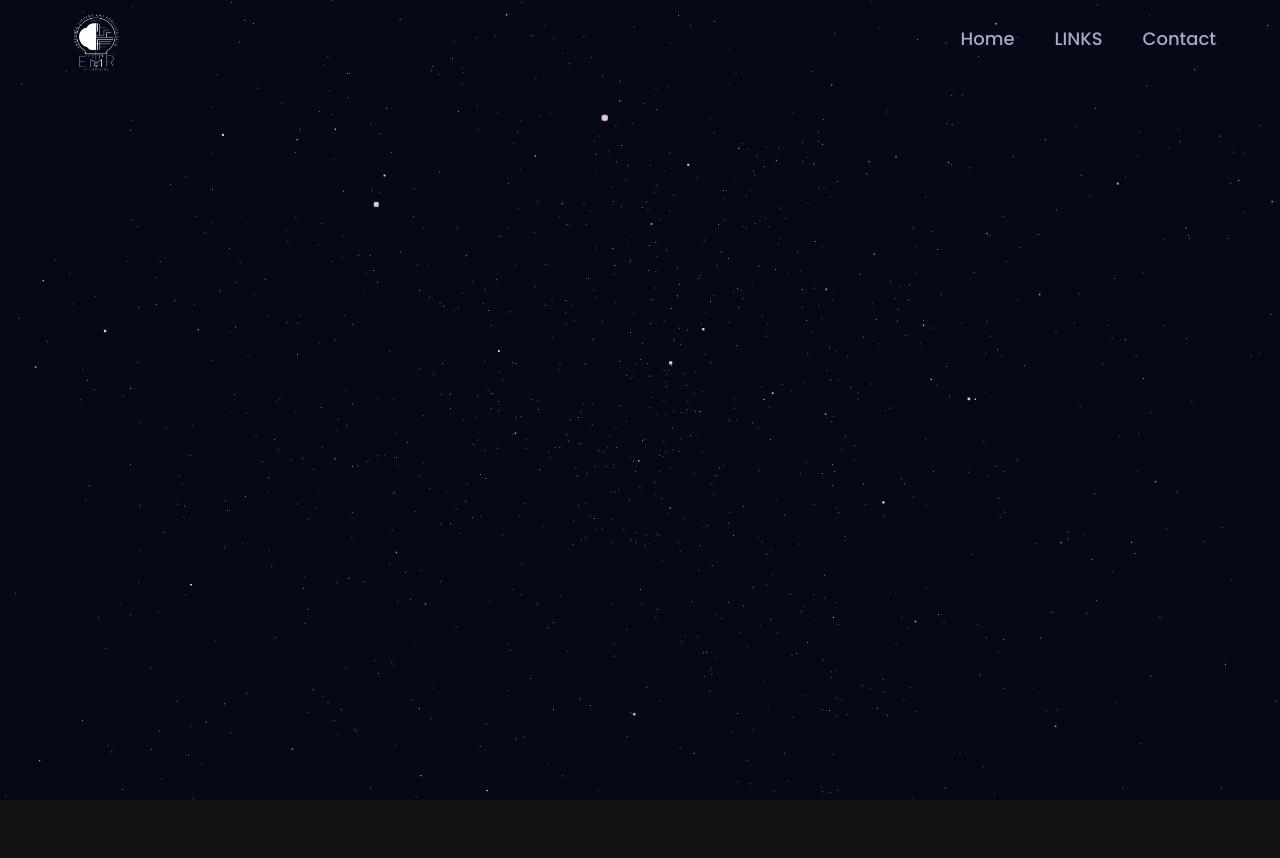
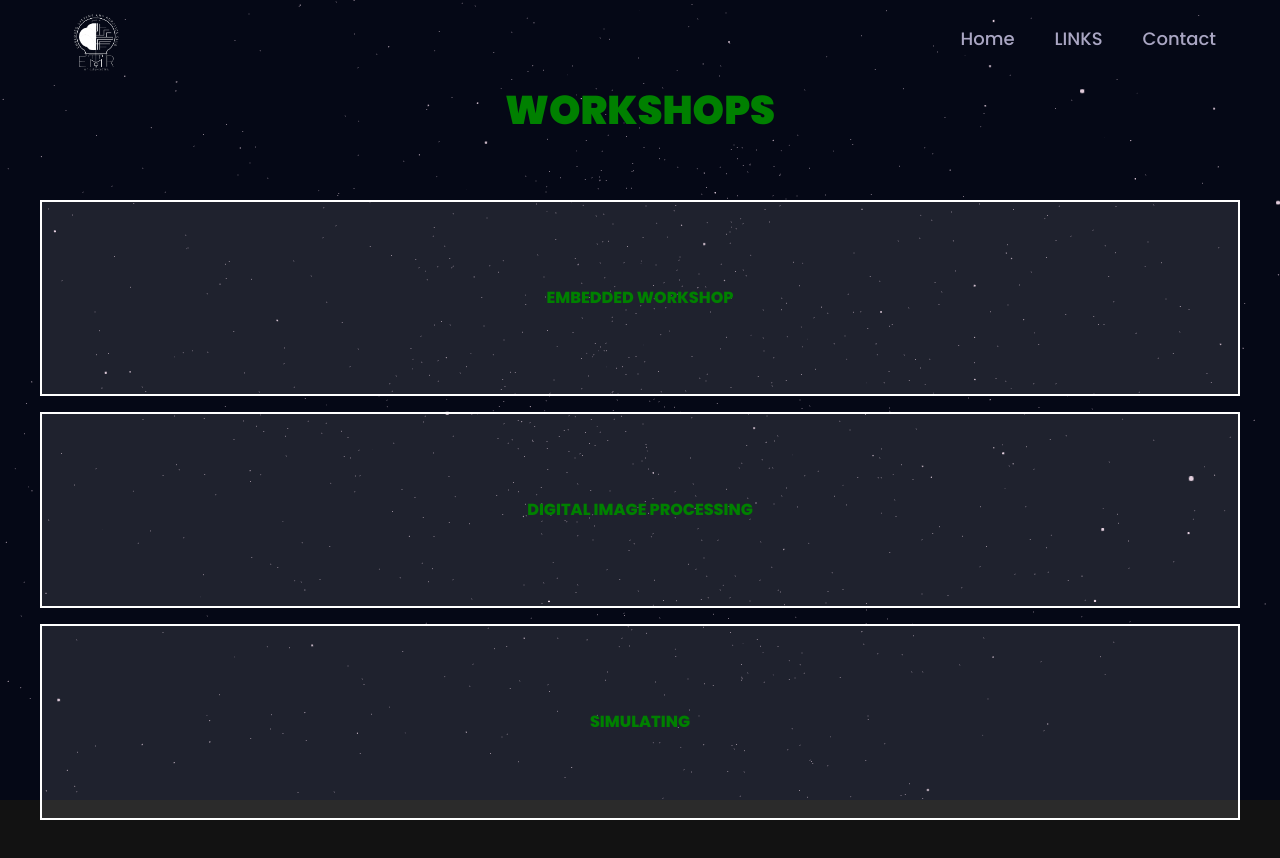
Before and after one commit to yujit2003/WebD-2.0-1, a React (Vite) app: page /Roger28-51-emr/workshop/detail in a window 1280 px wide. Before the commit this address had no page. Before the commit the page ends 800 px from the top, so only its background shows below. Built offline with nearby package versions, Linux system fonts and the light colour scheme.

Commit message:
workshop component in VITE

```diff
--- a/package.json
+++ b/package.json
@@ -22,9 +22,12 @@
     "framer-motion": "^9.0.7",
     "maath": "^0.5.2",
     "react": "^18.2.0",
+    "react-anchor-link-smooth-scroll": "^1.0.12",
     "react-awesome-button": "^7.0.5",
+    "react-carousel-minimal": "^1.4.1",
     "react-dom": "^18.2.0",
-    "react-router-dom": "^6.8.1",
+    "react-responsive": "^9.0.2",
+    "react-router-dom": "^6.15.0",
     "react-tilt": "^0.1.4",
     "react-tsparticles": "^2.11.0",
     "react-vertical-timeline-component": "^3.6.0",
--- a/src/App.jsx
+++ b/src/App.jsx
@@ -9,6 +9,8 @@ import {    Navbar, StarsCanvas ,
 import Home from './pages/Home';
 import GalleryComp from './pages/GalleryPage';
 import TeamComp from './pages/TeamPage';
+import Workshop from './pages/WorkshopPage';
+import WorkshopDetail from './components/WorkshopPage/WorkshopDetail'
 // import Blog from './pages/Blog';
 import ContactUs from './components/ContactUs/Contact'
 
@@ -28,6 +30,8 @@ const App = () => {
 
 
         <Route path="/Roger28-51-emr/gallery" element={<GalleryComp/>} />
+        <Route path="/Roger28-51-emr/workshop" element={<Workshop/>} />
+        <Route path="/Roger28-51-emr/workshop/detail" element={<WorkshopDetail/>} />
       </Routes>
 
     </BrowserRouter>
--- /dev/null
+++ b/src/components/WorkshopPage/Bullet.jsx
@@ -0,0 +1,48 @@
+import React, { useState } from "react";
+
+
+function Bullet({ id, name, info}) {
+  const [hover, setHover] = useState(false);
+  const descriptionDetails = hover ? info: "";
+
+
+
+
+
+  function hoverHandler() {
+    const temp = setTimeout(() =>{
+
+    }, 1000)
+    setHover(true);
+    return () => clearTimeout(temp);
+  }
+
+  function outHoverHandler() {
+    const temp = setTimeout(() =>{
+
+    }, 1000)
+    setHover(false);
+    return () => clearTimeout(temp);
+  }
+
+  return (
+
+
+       <div className="ca"onMouseEnter={hoverHandler}
+       onMouseLeave={outHoverHandler}>
+        <div className="workshop_card" >
+        <div className="workshop_wrap">
+            <h4 className="workshop_text" contenteditable data-text={name}>
+            {name}</h4>
+        </div>
+
+        </div>
+
+        <div className="disc">
+            <p className = "workshop_details">  {descriptionDetails}</p>
+        </div>
+    </div>
+  );
+}
+
+export default Bullet;
--- /dev/null
+++ b/src/components/WorkshopPage/WorkshopDetail.jsx
@@ -0,0 +1,21 @@
+import React, {useState} from 'react'
+import data from './data.jsx';
+import Workshops from "./WorkshopDetails";
+import './workshop.css'
+
+const WorkshopDetail = () => {
+    const [ws, setws] = useState(data);
+    function showworkshop(id){
+      const newWorkshops =ws.filter(tour => tour.id === id);
+      setws(newWorkshops);
+    }
+
+
+    return (
+      <div className="App">
+        <Workshops ws={ws} showworkshop={showworkshop}/>
+      </div>
+    );
+}
+
+export default WorkshopDetail
--- /dev/null
+++ b/src/components/WorkshopPage/WorkshopDetails.jsx
@@ -0,0 +1,23 @@
+import React from 'react'
+import Bullet from './Bullet.jsx'
+import './workshop.css'
+
+const Workshops = ({ws}) => {
+  return (
+  <div className='workshop_container'>
+   <div className="workshop_title">
+    <h1 data-text="WORKSHOPS">WORKSHOPS</h1>
+    </div>
+
+      <div className='workshop_cards'>
+                {
+                  ws.map( (workshop) => {
+                        return <Bullet key={workshop.id} {...workshop}/>
+                    } )
+                }
+            </div>
+            </div>
+  );
+};
+
+export default Workshops;
--- a/src/components/WorkshopPage/WorkshopHead.jsx
+++ b/src/components/WorkshopPage/WorkshopHead.jsx
@@ -4,7 +4,16 @@ import { Carousel } from "react-carousel-minimal";
 import img1 from "../../assets/images/WorkshopPage/carousel1.jpg";
 import img2 from "../../assets/images/WorkshopPage/carousel2.jpg";
 import img3 from "../../assets/images/WorkshopPage/carousel3.jpg";
+import {Navigate, useNavigate} from "react-router-dom";
+
 function WorkshopHead() {
+
+  const navigate = useNavigate();
+  const workshopdetail = () => {
+    navigate(`/Roger28-51-emr/workshop/detail`, { replace: true });
+  };
+
+
   const data = [
     {
       image: img1,
@@ -58,7 +67,7 @@ function WorkshopHead() {
 
       <div className="explorebtn-container">
         <AnchorLink href="#current-Workshop-Head">
-          <button className="explorebtn">Explore</button>
+          <button className="explorebtn" onClick={workshopdetail}>Explore</button>
         </AnchorLink>
       </div>
     </div>
--- /dev/null
+++ b/src/components/WorkshopPage/data.jsx
@@ -0,0 +1,27 @@
+const data = [
+	{
+		id: 1,
+		name: "EMBEDDED WORKSHOP",
+		info:"Lorem Ipsum is simply dummy text of the printing and typesetting industry. Lorem Ipsum has been the industry's standard dummy text ever since the 1500s, when an unknown printer took a galley of type and scrambled it to make a type specimen book. It has survived not only five centuries, but also the leap into electronic typesetting,",
+        image:"https://cdn.thecodehelp.in/Agra.jpeg"
+
+	},
+	{
+		id: 2,
+		name: "DIGITAL IMAGE PROCESSING",
+        info:"Lorem Ipsum is simply dummy text of the printing and typesetting industry. Lorem Ipsum has been the industry's standard dummy text ever since the 1500s, when an unknown printer took a galley of type and scrambled it to make a type specimen book. It has survived not only five centuries, but also the leap into electronic typ ",
+		image:"https://cdn.thecodehelp.in/Agra.jpeg"
+    },
+	{
+		id: 3,
+		name: "SIMULATING",
+		info: " Lorem Ipsum is simply dummy text of the printing and typesetting industry. Lorem Ipsum has been the industry's standard dummy text ever since the 1500s, when an unknown printer took a galley of type and scrambled it to make a type specimen book. It has survived not only five centuries, but also the leap into ",
+		image:"https://cdn.thecodehelp.in/Agra.jpeg",
+		font:"",
+
+
+	},
+
+];
+
+export default data;
--- /dev/null
+++ b/src/components/WorkshopPage/workshop.css
@@ -0,0 +1,52 @@
+.workshop_cards{
+    margin:5vh;
+    display:block;
+    justify-content: center;
+    align-items: center;
+}
+.ca{
+    height:auto;
+    border: 2px solid white;
+    padding:2vh;
+    margin-bottom: 2vh;
+    width:auto;
+    display:flex;
+    align-items:center;
+    justify-content: center;
+    background-color: rgba(255, 255, 255, 0.106);
+}
+
+.workshop_title > h1{
+    margin-top: 10vh;
+    font-size: 5vh;
+    font-weight: 900;
+    height: 10vh;
+    color:green;
+}
+
+.workshop_text{
+    width:auto;
+    /* position:absolute */
+}
+
+.workshop_wrap   > h4{
+    font-size: 600;
+    font-weight: 800;
+    color:green;
+}
+
+.workshop_wrap{
+    display:flex;
+    justify-content: center;
+    align-items:center;
+    height:20vh;
+}
+.ca:hover{
+    background-color: rgba(255, 255, 255, 0.04);
+    transition:all 0.4s;
+}
+
+.disc{
+    position:relative;
+    color:white;
+}
```
Also changed, not shown: 1 other file (tests, documents, lock files or other folders).
